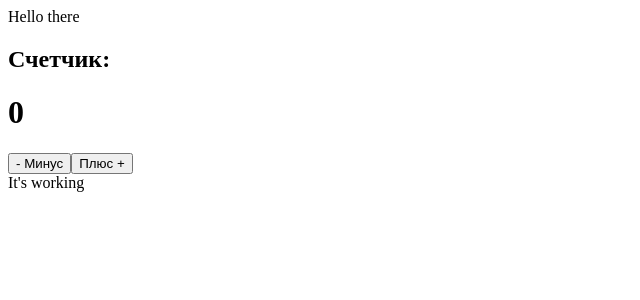
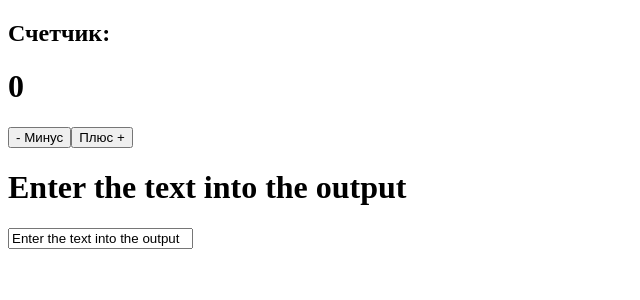
Before and after one commit to CmexoTvoritel/learn_React, a React (Create React App) app: page / in a window 1280 px wide. Shown: the top 300 px of the page, without its empty margins (0-640 px from the left). Built offline with nearby package versions, Linux system fonts and the light colour scheme.

Commit message:
new change

```diff
--- a/src/App.js
+++ b/src/App.js
@@ -2,6 +2,7 @@ import React from 'react';
 
 function App() {
   const[count, setCount] = React.useState(0);
+  const[some_text, setValue] = React.useState('Enter the text into the output');
 
   const onClickPlus = () => {
     setCount(count + 1);
@@ -14,11 +15,17 @@ function App() {
   return (
     <div className="App">
       <div>
-        Hello there
         <h2>Счетчик:</h2>
         <h1>{count}</h1>
         <button onClick={onClickMinus} className='minus'>- Минус</button>
         <button onClick={onClickPlus} className='plus'>Плюс +</button>
+        <br></br>
+        <h1>{some_text}</h1>
+        <input
+          type="text" value={some_text}
+          onChange={event => setValue(event.target.value)}
+        />
+
       </div>
     </div>
   );
--- a/src/index.js
+++ b/src/index.js
@@ -7,6 +7,5 @@ const root = ReactDOM.createRoot(document.getElementById('root'));
 root.render(
   <React.StrictMode>
     <App />
-    <div>It's working</div>
   </React.StrictMode>,
 );
```
